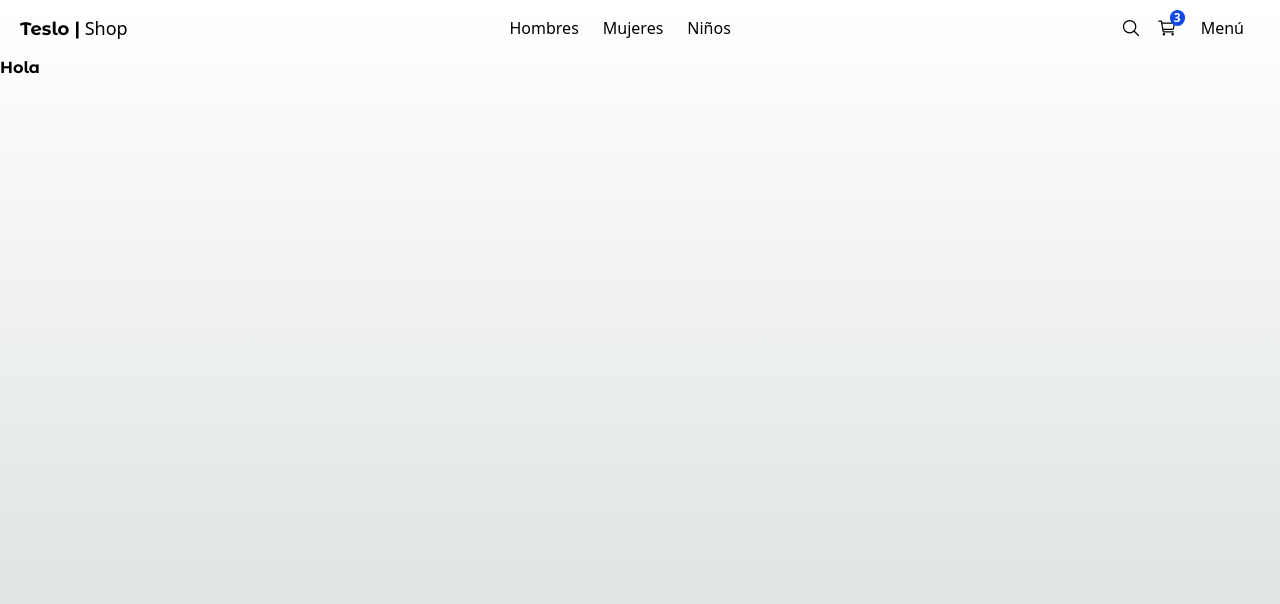
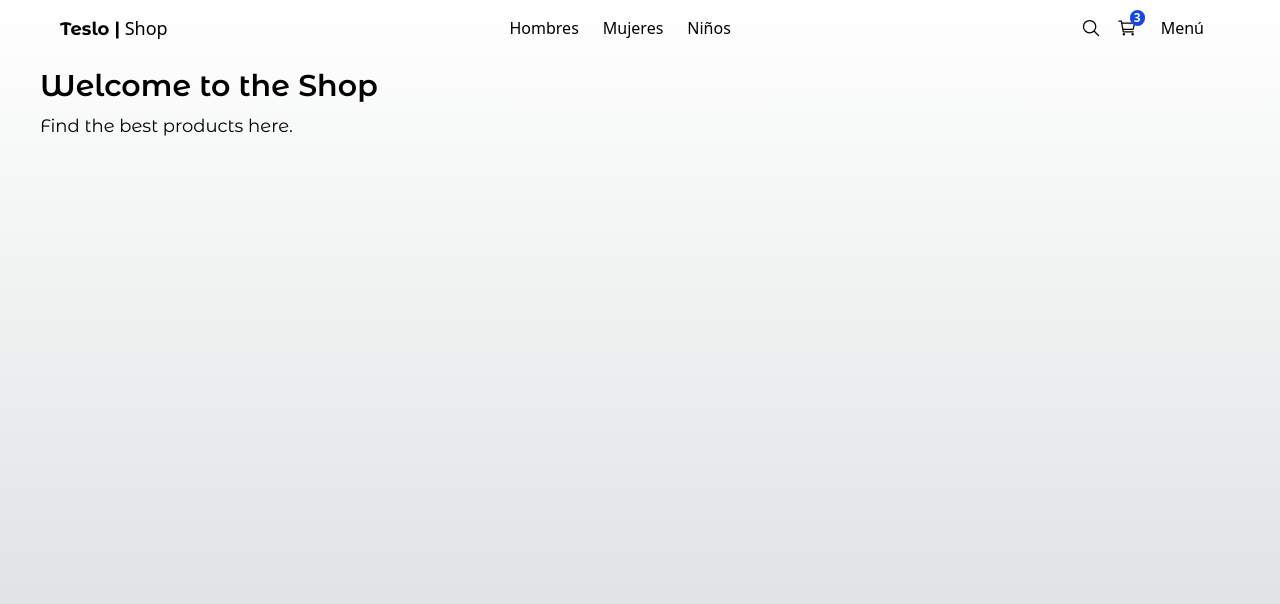
Before and after one commit to MisaelGG11/teslo-shop, a Next.js app: page / in a window 1280 px wide. Shown: the top 604 px of the page. Built offline with nearby package versions, Linux system fonts and the light colour scheme.

Commit message:
feat: add title component

```diff
--- a/src/app/(shop)/layout.tsx
+++ b/src/app/(shop)/layout.tsx
@@ -6,7 +6,7 @@ export default function ShopLayout({
   children: React.ReactNode;
 }) {
   return (
-    <main className="flex flex-col min-h-screen">
+    <main className="flex flex-col min-h-screen px-0 sm:px-10">
       <TopMenu />
       {children}
     </main>
--- a/src/app/(shop)/page.tsx
+++ b/src/app/(shop)/page.tsx
@@ -1,8 +1,13 @@
+import { Title } from "@/components/ui/Title/Title";
 import { titleFont } from "@/config/fonts";
 import Image from "next/image";
 
 export default function Home() {
   return (
-    <main className={`${ titleFont.className} font-bold`}>Hola</main>
+    <>
+      <main className={`${titleFont.className} font-bold`}>
+        <Title title="Welcome to the Shop" subTitle="Find the best products here." className="mb-2"/>
+      </main>
+    </>
   );
 }
--- /dev/null
+++ b/src/components/ui/Title/Title.tsx
@@ -0,0 +1,20 @@
+import { titleFont } from "@/config/fonts";
+
+interface Props {
+  title: string;
+  subTitle?: string;
+  className?: string;
+}
+
+export const Title = ({ title, subTitle, className }: Props) => {
+  return (
+    <div className={`mt-3 ${className}`}>
+      <h1
+        className={`${titleFont.className} font-semibold text-3xl ${className}`}
+      >
+        {title}
+      </h1>
+      {subTitle && <h3 className="font-light text-lg">{subTitle}</h3>}
+    </div>
+  );
+};
```
